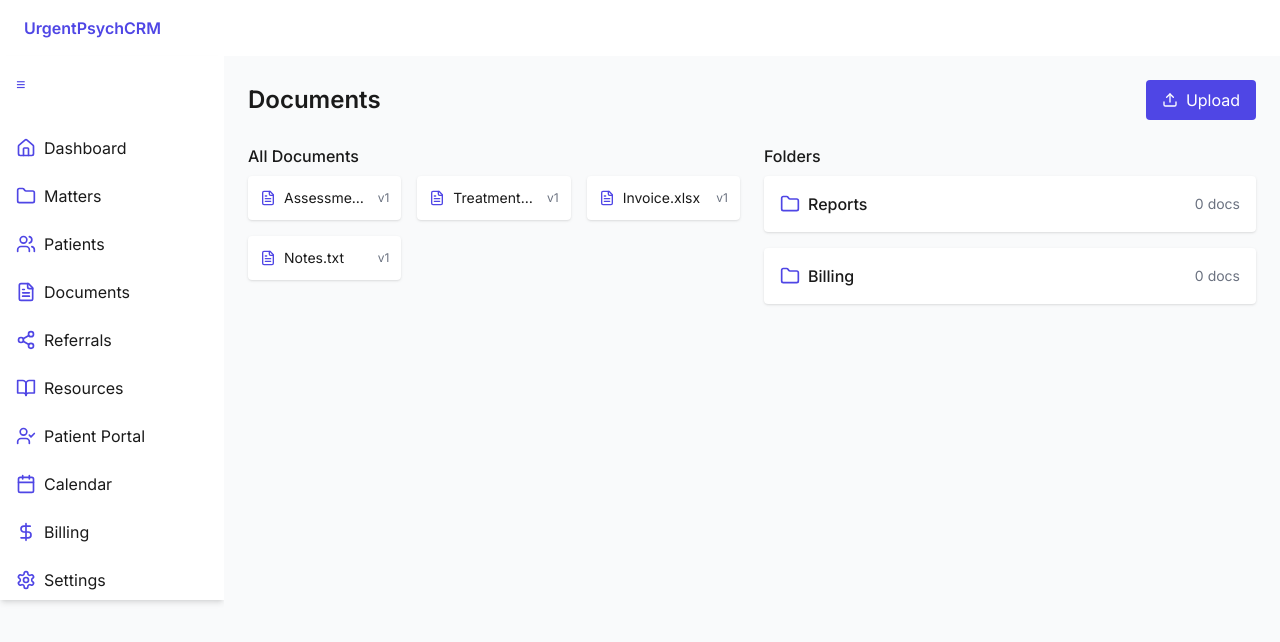
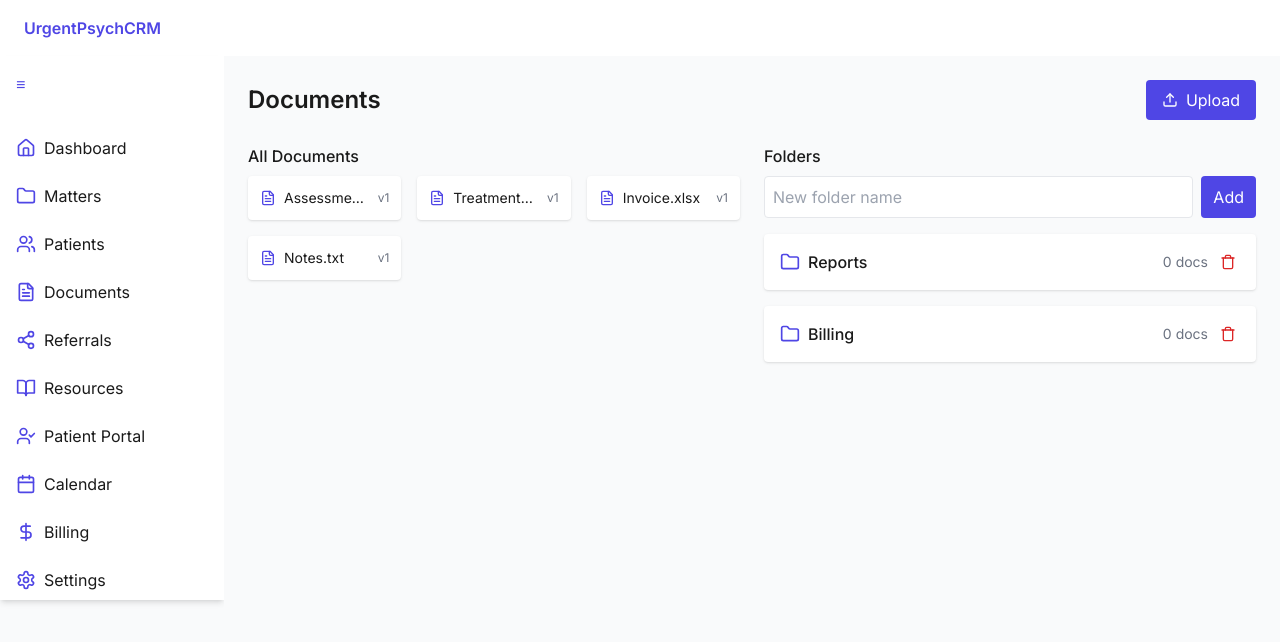
Before and after one commit to sorryforpie/UrgentPsychCRM, a Next.js app: page /documents in a window 1280 px wide. Shown: the top 642 px of the page. Built offline with nearby package versions, Linux system fonts and the light colour scheme.

Commit message:
Add folder management to documents page

```diff
--- a/src/app/documents/page.tsx
+++ b/src/app/documents/page.tsx
@@ -20,6 +20,7 @@ const initialFolders: Folder[] = [
 export default function DocumentsPage() {
   const [documents, setDocuments] = useState<DocumentFile[]>(initialDocs);
   const [folders, setFolders] = useState<Folder[]>(initialFolders);
+  const [newFolderName, setNewFolderName] = useState('');
   const [dragId, setDragId] = useState<number | null>(null);
 
   const handleUpload = (e: React.ChangeEvent<HTMLInputElement>) => {
@@ -35,6 +36,24 @@ export default function DocumentsPage() {
   };
 
   const handleDragStart = (id: number) => setDragId(id);
+
+  const createFolder = () => {
+    const name = newFolderName.trim();
+    if (name === '') return;
+    const newFolder: Folder = { id: Date.now(), name, docs: [] };
+    setFolders((prev) => [...prev, newFolder]);
+    setNewFolderName('');
+  };
+
+  const deleteFolder = (id: number) => {
+    setFolders((fs) => {
+      const folder = fs.find((f) => f.id === id);
+      if (folder) {
+        setDocuments((docs) => [...docs, ...folder.docs]);
+      }
+      return fs.filter((f) => f.id !== id);
+    });
+  };
 
   const handleDrop = (folderId: number) => {
     if (dragId === null) return;
@@ -74,12 +93,29 @@ export default function DocumentsPage() {
         </div>
         <div>
           <h2 className="font-medium mb-2">Folders</h2>
+          <div className="flex gap-2 mb-4">
+            <input
+              type="text"
+              value={newFolderName}
+              onChange={(e) => setNewFolderName(e.target.value)}
+              placeholder="New folder name"
+              className="flex-1 p-2 border rounded"
+            />
+            <button
+              type="button"
+              onClick={createFolder}
+              className="px-3 py-2 rounded bg-accent text-white hover:bg-indigo-700"
+            >
+              Add
+            </button>
+          </div>
           <div className="space-y-4">
             {folders.map((folder) => (
               <FolderCard
                 key={folder.id}
                 folder={folder}
                 onDrop={handleDrop}
+                onDelete={deleteFolder}
               />
             ))}
           </div>
--- a/src/components/documents/FolderCard.tsx
+++ b/src/components/documents/FolderCard.tsx
@@ -1,4 +1,4 @@
-import { Folder as FolderIcon } from 'lucide-react';
+import { Folder as FolderIcon, Trash } from 'lucide-react';
 import { DocumentFile } from './DocumentItem';
 
 export interface Folder {
@@ -10,9 +10,11 @@ export interface Folder {
 export default function FolderCard({
   folder,
   onDrop,
+  onDelete,
 }: {
   folder: Folder;
   onDrop: (folderId: number) => void;
+  onDelete?: (folderId: number) => void;
 }) {
   const handleDrop = (e: React.DragEvent<HTMLDivElement>) => {
     e.preventDefault();
@@ -29,7 +31,18 @@ export default function FolderCard({
           <FolderIcon className="h-5 w-5 text-accent" />
           <span className="font-medium">{folder.name}</span>
         </div>
-        <span className="text-sm text-gray-500">{folder.docs.length} docs</span>
+        <div className="flex items-center gap-2">
+          <span className="text-sm text-gray-500">{folder.docs.length} docs</span>
+          {onDelete && (
+            <button
+              onClick={() => onDelete(folder.id)}
+              aria-label="Delete folder"
+              className="p-1 rounded hover:bg-red-100"
+            >
+              <Trash className="h-4 w-4 text-red-600" />
+            </button>
+          )}
+        </div>
       </div>
       {folder.docs.length > 0 && (
         <ul className="text-sm space-y-1">
```
